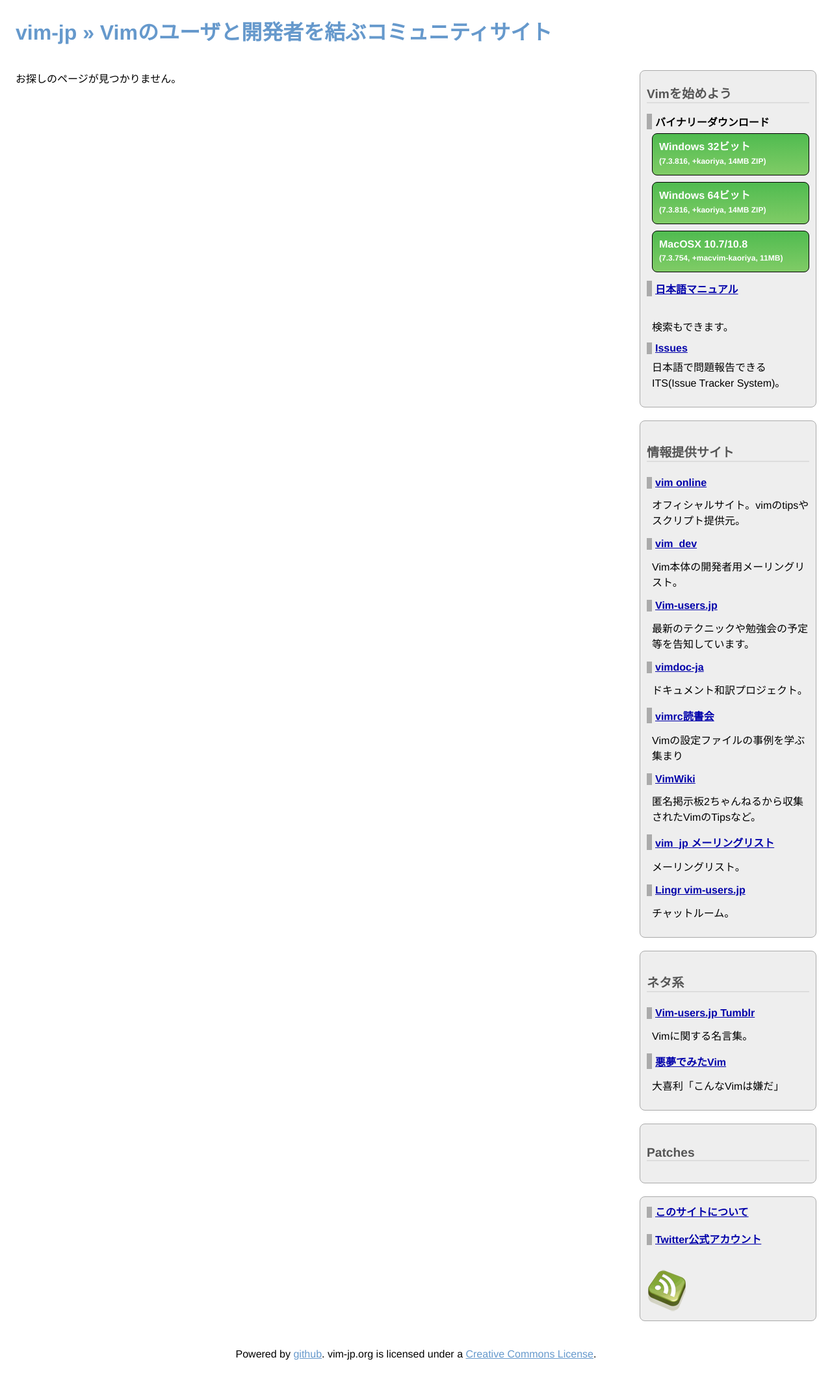
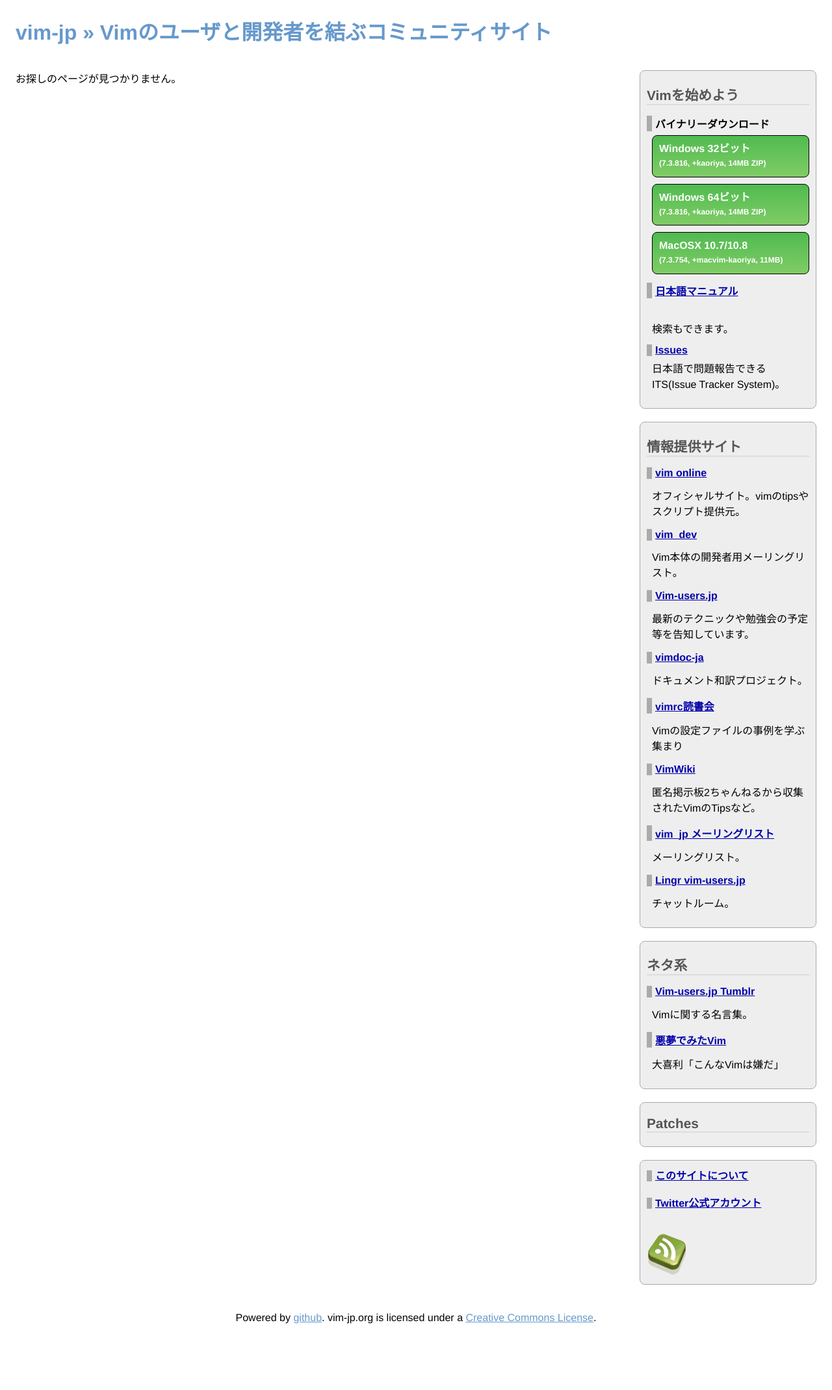
Before and after one commit to vim-jp/vim-jp.github.io, a Jekyll site: the page built from 403.html, in a window 1280 px wide. Shown: the whole page at 65% size. Built offline with Jekyll 4.4.1, drawn with Linux system fonts in a browser that asks for light colours; nearby versions of some CDN libraries; Markdown is read by kramdown in place of the engine named in the settings; comment, search, counter and statistics services are not loaded; after the commit the page ends 2083 px from its top, so only the background shows below that.

Commit message:
fix paddings

```diff
--- a/assets/css/site.css
+++ b/assets/css/site.css
@@ -11,7 +11,7 @@
 }
 
 h2 {
-  font-size: 1.2em;
+  font-size: 1.3em;
   margin: 1.2em 0em 1.2em 0em;
   font-weight: bold;
 }
@@ -174,7 +174,7 @@
  * For starting_vim area.
  */
 
-#starting_vim h2 {
+div.links > div > h2 {
   margin: 0.5em 0em;
 }
 
@@ -285,13 +285,15 @@
 
 ul.entry-list li {
   list-style-type: none;
-  padding-left: 7em;
-  text-indent: -7em;
   font-weight: bold;
 }
 
 ul.entry-list div {
   margin: 1em;
+}
+
+ul.entry-list {
+  padding-left: 1em;
 }
 
 h1>a, h1>a:visited {
@@ -301,10 +303,12 @@
 h1>a:active, h1>a:hover {
   color: #777777;
 }
+
 h2 {
   color: #555555;
   border-bottom: 2px solid #ddd;
 }
+
 h2>a {
   text-decoration: none;
 }
@@ -323,4 +327,8 @@
   width: 100%;
 }
 
+ul#patches-list {
+  padding-left: 1.5em;
+}
+
 /* vim:set ts=8 sts=2 sw=2 noet: */
```
